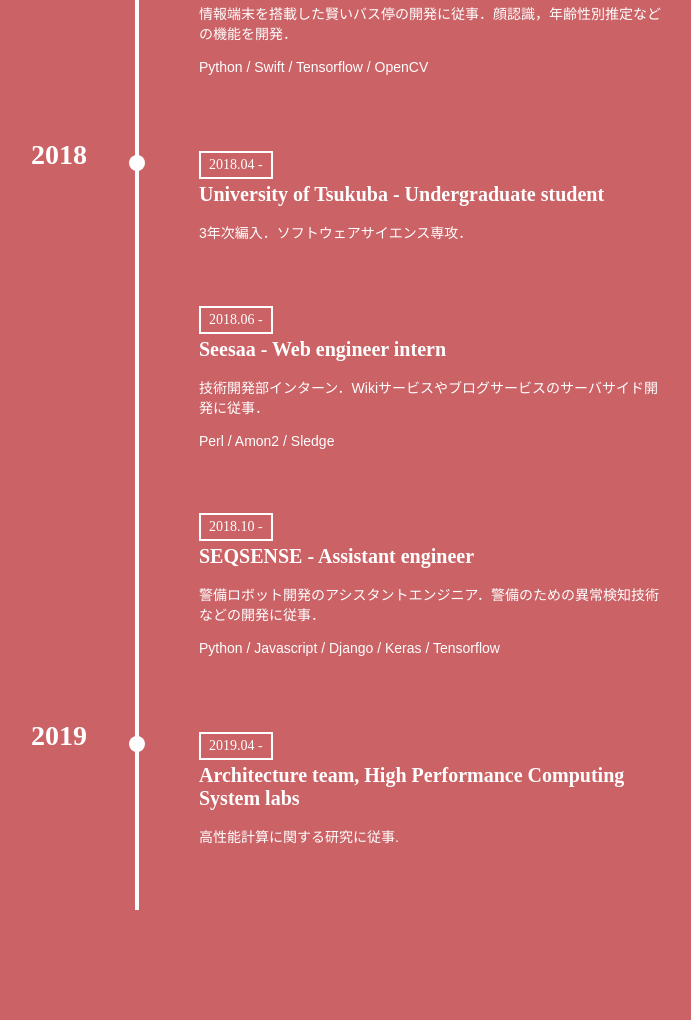
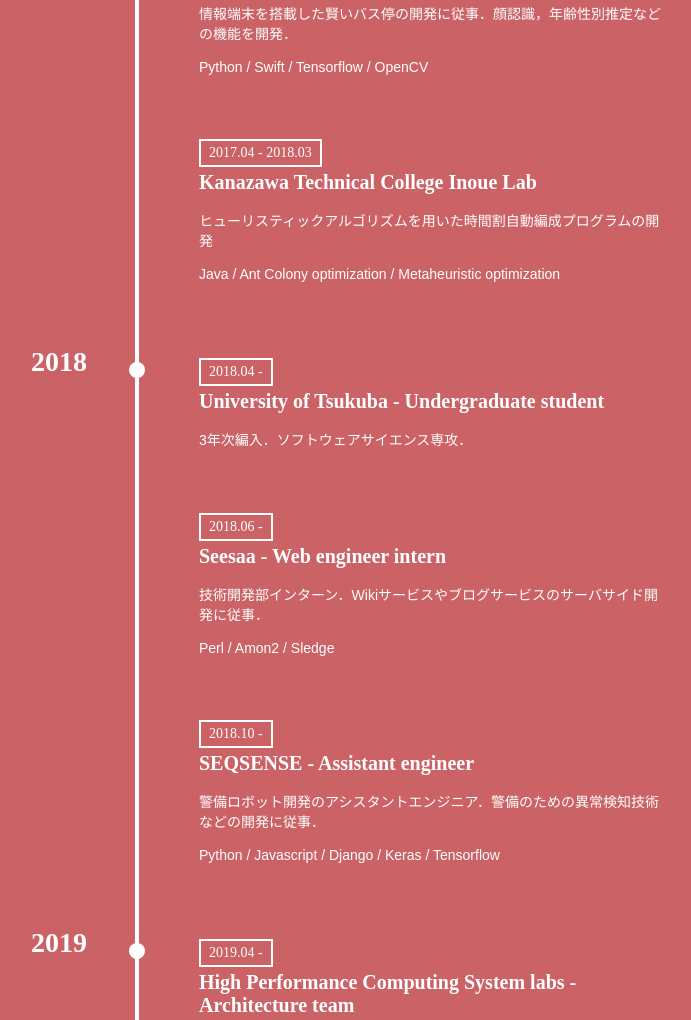
Before and after one commit to tawAsh1/tawashi_portfolio, a plain HTML site: page index.html in a window 1280 px wide. Shown: the part 1972-2992 px from the top of the page, without its empty margins (289-980 px from the left). Drawn offline with Linux system fonts and the light colour scheme; a web font is replaced by a local one.

Commit message:
高専の奴も

```diff
--- a/index.html
+++ b/index.html
@@ -136,6 +136,11 @@
                             <h3>KIT Sode Project - Smart busstop team member</h3>
                             <p>情報端末を搭載した賢いバス停の開発に従事．顔認識，年齢性別推定などの機能を開発．</p>
                             <p>Python / Swift / Tensorflow / OpenCV</p>
+
+                            <h4>2017.04 - 2018.03</h4>
+                            <h3>Kanazawa Technical College Inoue Lab</h3>
+                            <p>ヒューリスティックアルゴリズムを用いた時間割自動編成プログラムの開発</p>
+                            <p>Java / Ant Colony optimization / Metaheuristic optimization</p>
                         </div>
                     </div>
                     <div class="history-section-block">
@@ -160,7 +165,7 @@
                         <h3 class="history-section-date">2019</h3>
                         <div class="history-section-content">
                             <h4>2019.04 -</h4>
-                            <h3>Architecture team, High Performance Computing System labs</h3>
+                            <h3>High Performance Computing System labs - Architecture team</h3>
                             <p>高性能計算に関する研究に従事.</p>
                         </div>
                     </div>
```
